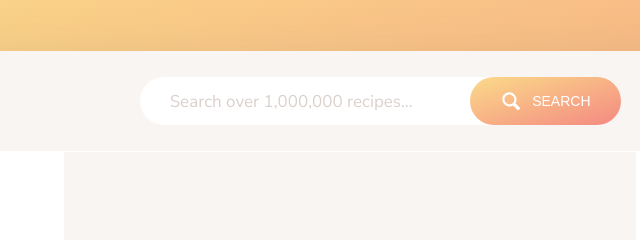
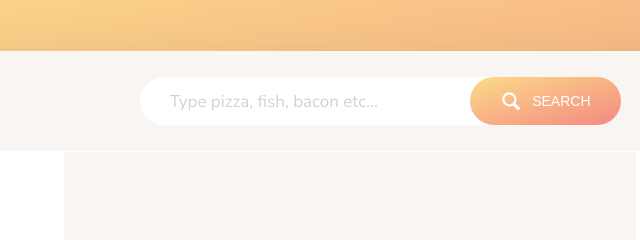
Before and after one commit to andryush/fork-it, a website built with webpack: page src/index.html in a window 1280 px wide. Shown: the top 240 px of the page, 290-930 px from the left. Built offline with nearby package versions, Linux system fonts and the light colour scheme.

Commit message:
some UI improvements

```diff
--- a/src/index.html
+++ b/src/index.html
@@ -16,7 +16,7 @@
         <header class="header">
             <img src="img/logo.png" alt="Logo" class="header__logo">
             <form class="search">
-                <input type="text" class="search__field" placeholder="Search over 1,000,000 recipes...">
+                <input type="text" class="search__field" placeholder="Type pizza, fish, bacon etc...">
                 <button class="btn search__btn">
                     <svg class="search__icon">
                         <use href="img/icons.svg#icon-magnifying-glass"></use>
```
Also changed, not shown: dist/index.html.
